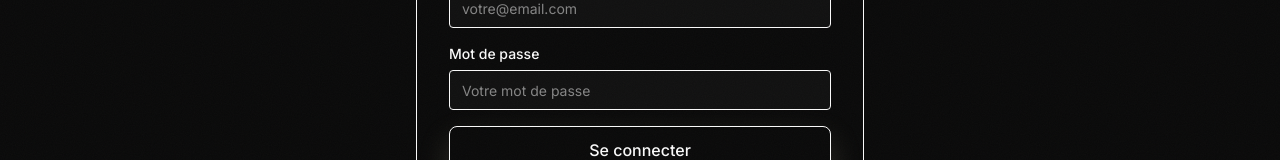
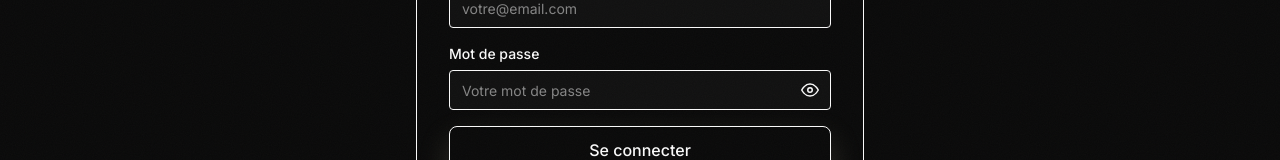
Before and after one commit to malikkaraoui/EasyPiano, a Next.js app: page /login in a window 1280 px wide. Shown: the part 354-514 px from the top of the page. Built offline with nearby package versions, Linux system fonts and the light colour scheme; no server answers; a web font is replaced by a local one.

Commit message:
feat: bouton oeil pour afficher/masquer le mot de passe sur la page login
Icône oeil à droite du champ mot de passe, toggle entre text/password.
Accessible avec aria-label dynamique.

```diff
--- a/src/views/Login.jsx
+++ b/src/views/Login.jsx
@@ -53,6 +53,7 @@
   const [isSubmitting, setIsSubmitting] = useState(false);
   const [email, setEmail] = useState("");
   const [password, setPassword] = useState("");
+  const [showPassword, setShowPassword] = useState(false);
   const [displayName, setDisplayName] = useState("");
 
   useEffect(() => {
@@ -181,9 +182,10 @@
             >
               Mot de passe
             </label>
+            <div className="relative">
               <Input
                 id="password"
-              type="password"
+                type={showPassword ? "text" : "password"}
                 value={password}
                 onChange={(e) => setPassword(e.target.value)}
                 placeholder={
@@ -196,7 +198,52 @@
                 autoComplete={
                   mode === "register" ? "new-password" : "current-password"
                 }
+                className="pr-10"
               />
+              <button
+                type="button"
+                onClick={() => setShowPassword((prev) => !prev)}
+                className="absolute right-3 top-1/2 -translate-y-1/2 text-muted transition-colors hover:text-foreground"
+                aria-label={
+                  showPassword
+                    ? "Masquer le mot de passe"
+                    : "Afficher le mot de passe"
+                }
+              >
+                {showPassword ? (
+                  <svg
+                    xmlns="http://www.w3.org/2000/svg"
+                    width="18"
+                    height="18"
+                    viewBox="0 0 24 24"
+                    fill="none"
+                    stroke="currentColor"
+                    strokeWidth="2"
+                    strokeLinecap="round"
+                    strokeLinejoin="round"
+                  >
+                    <path d="M17.94 17.94A10.07 10.07 0 0 1 12 20c-7 0-11-8-11-8a18.45 18.45 0 0 1 5.06-5.94" />
+                    <path d="M9.9 4.24A9.12 9.12 0 0 1 12 4c7 0 11 8 11 8a18.5 18.5 0 0 1-2.16 3.19" />
+                    <line x1="1" y1="1" x2="23" y2="23" />
+                  </svg>
+                ) : (
+                  <svg
+                    xmlns="http://www.w3.org/2000/svg"
+                    width="18"
+                    height="18"
+                    viewBox="0 0 24 24"
+                    fill="none"
+                    stroke="currentColor"
+                    strokeWidth="2"
+                    strokeLinecap="round"
+                    strokeLinejoin="round"
+                  >
+                    <path d="M1 12s4-8 11-8 11 8 11 8-4 8-11 8-11-8-11-8z" />
+                    <circle cx="12" cy="12" r="3" />
+                  </svg>
+                )}
+              </button>
+            </div>
           </div>
 
           <Button
```
Also changed, not shown: 1 other file (tests, documents, lock files or other folders). Lines whose indentation alone changed are shown as unchanged.
